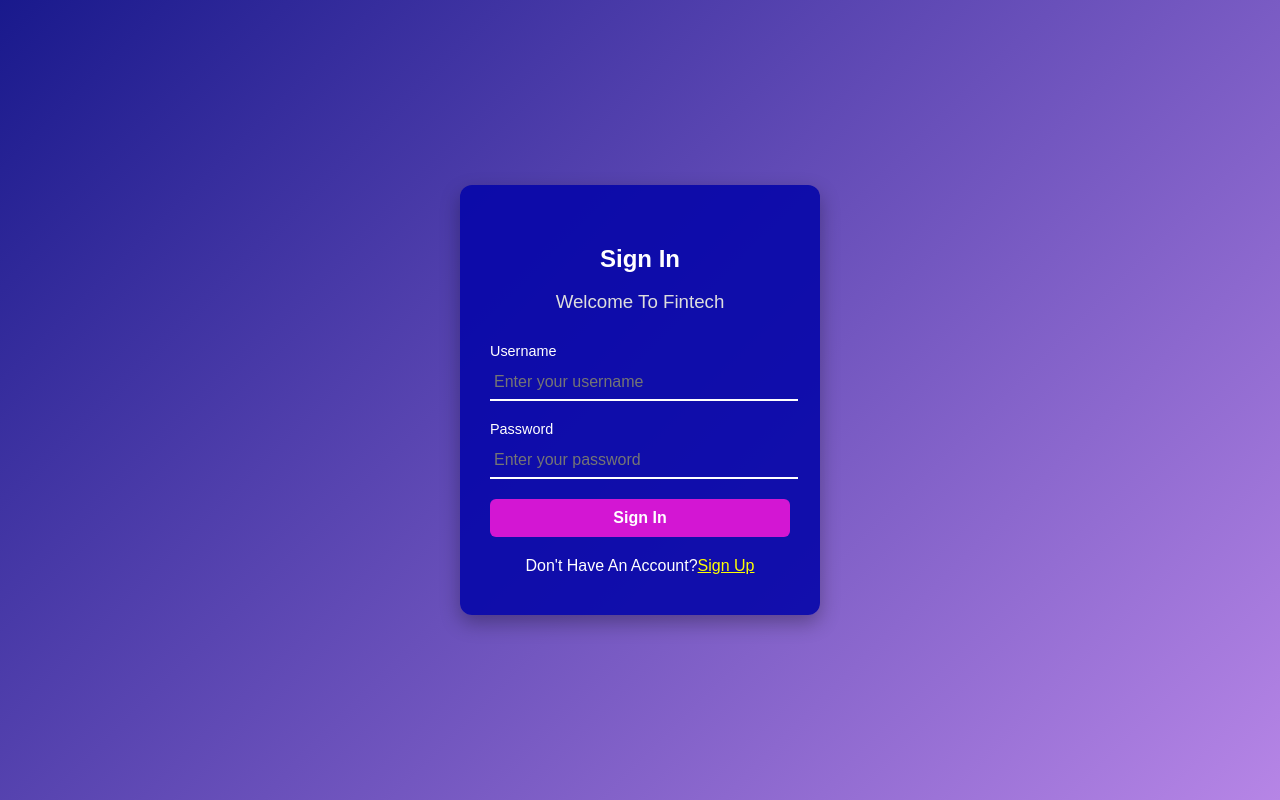
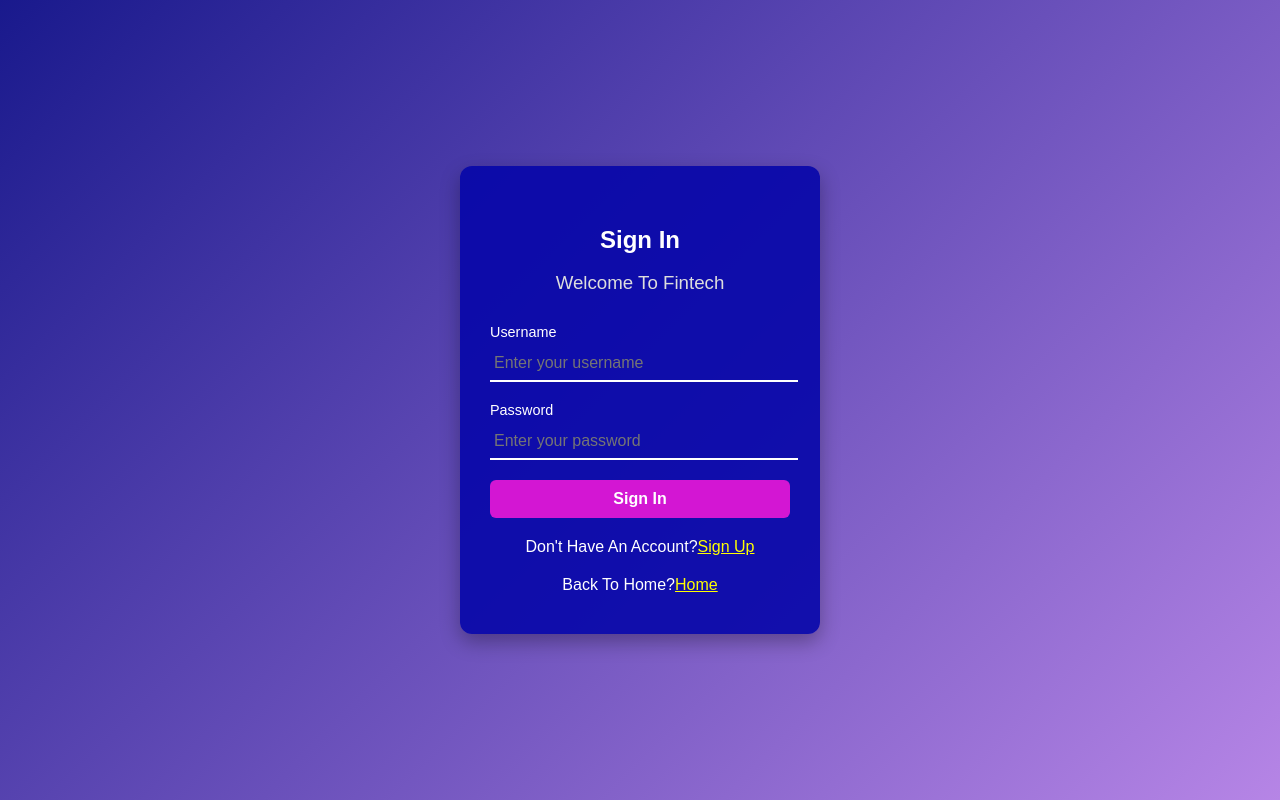
Before and after one commit to Koda-0/financing, a plain HTML site: page login.html in a window 1280 px wide. Drawn offline with Linux system fonts and the light colour scheme.

Commit message:
Adding Frontend To Github

```diff
--- a/login.html
+++ b/login.html
@@ -20,6 +20,7 @@
 
         <button type="submit">Sign In</button>
         <span>Don't Have An Account?<a href="#" onclick="showRegistration(event)">Sign Up</a></span>
+        <span>Back To Home?<a href="index.html">Home</a></span>
 
     </form>
 
```
